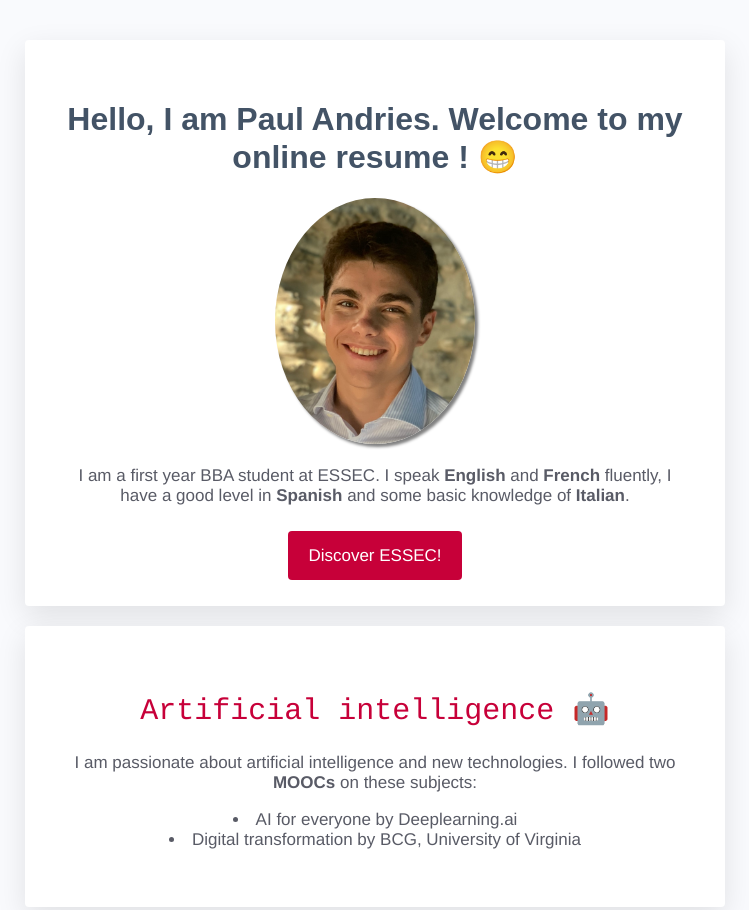
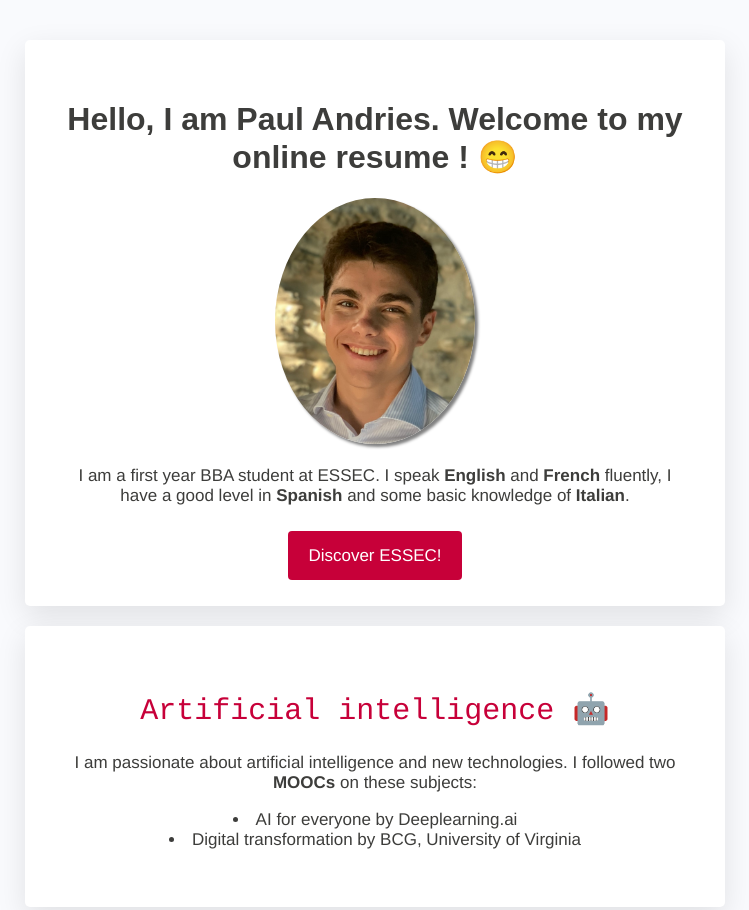
Before and after one commit to PaulAdrs/my-profile, a plain HTML site: page index.html in a window 1280 px wide. Shown: the top 910 px of the page, without its empty margins (265-1014 px from the left). Drawn offline with Linux system fonts and the light colour scheme.

Commit message:
Add files via upload

```diff
--- a/style.css
+++ b/style.css
@@ -1,6 +1,6 @@
 body {
 	background-color: #f9fafd;
-	color: #595b66;
+	color: rgb(61, 61, 59);
 	font-family: Helvetica;
 	font-size: 17px;
 	font-weight: lighter;
@@ -9,7 +9,7 @@ body {
 h1{
 	font-family: Arial;
 	font-size: 32px;
-	color: #435366;
+	color: rgb(61, 61, 59);
 }
 
 h2, h3, h4{
@@ -40,7 +40,7 @@ a{
     padding: 40px;
     margin: 20px 0px;
     box-shadow: 0px 10px 30px rgba(0,0,0,0.1);
-    border-radius: 4px;
+    border-radius: 5px;
     text-align: center;
 }
 
```
